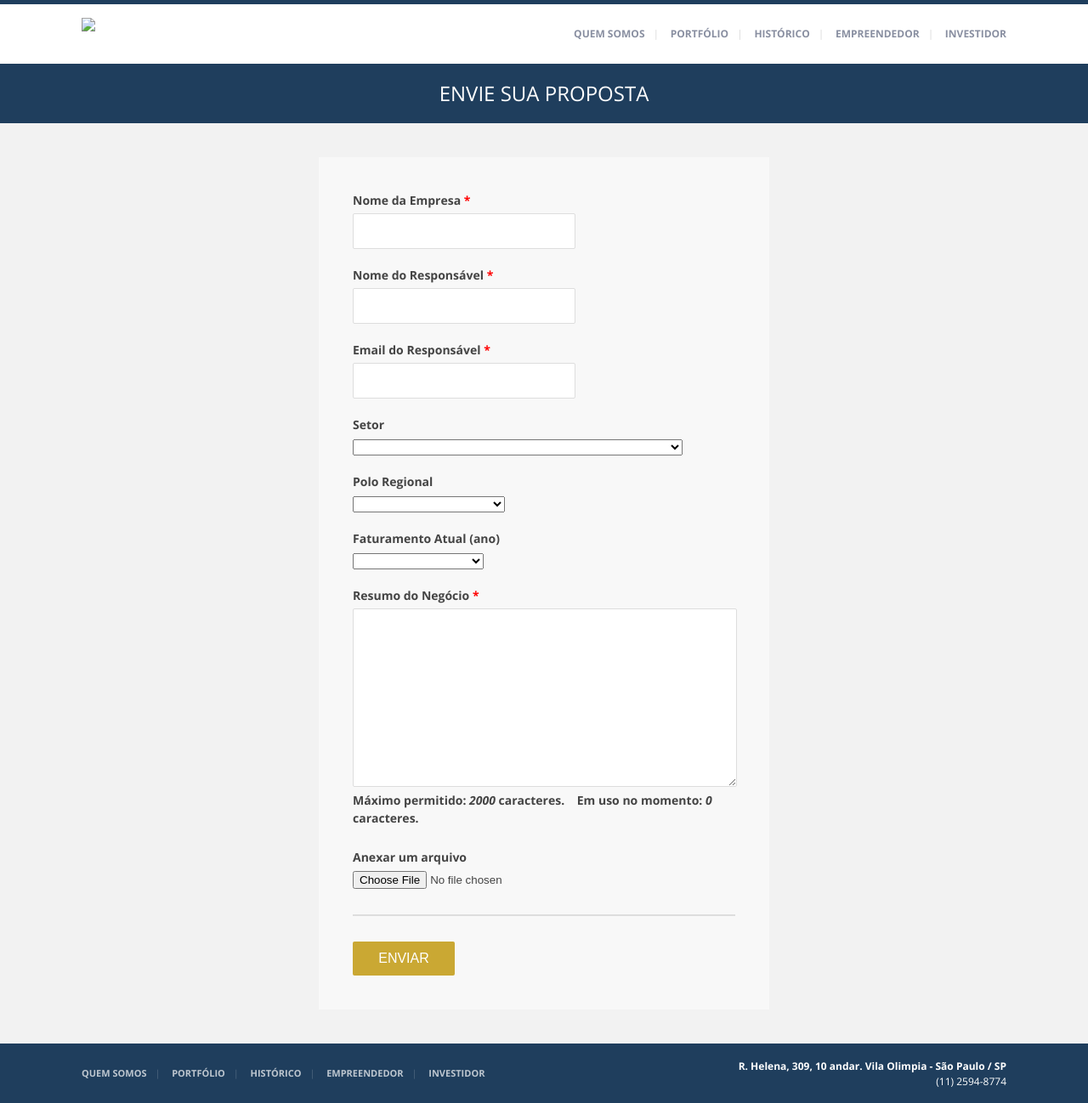
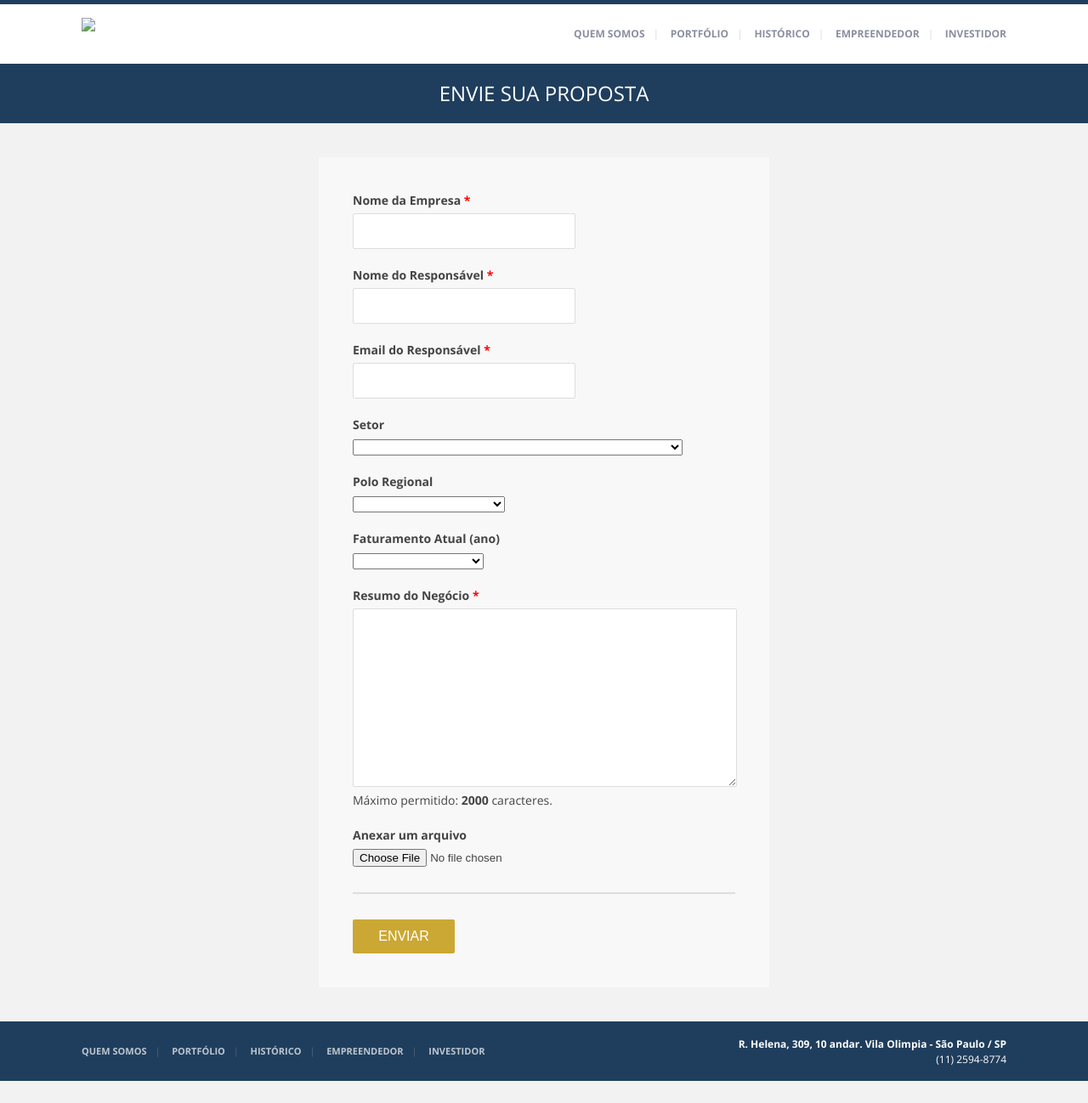
Before and after one commit to spventures/spventures.github.io, a Jekyll site: the page built from form.html, in a window 1280 px wide and 1298 px high. Shown: the whole window at 85% size. Built offline with Jekyll 4.4.1, drawn with Linux system fonts in a browser that asks for light colours; nearby versions of some CDN libraries; library files that are not in the unit come from our copies; comment, search, counter and statistics services are not loaded.

Commit message:
Styled phrase

```diff
--- a/form.html
+++ b/form.html
@@ -163,7 +163,7 @@ permalink: /proposta/
               tabindex="7"
               onkeyup="validateRange(8, 'character');"
               required  ></textarea>
-              <label for="Field8">Máximo permitido: <var id="rangeMaxMsg8">2000</var> caracteres.&nbsp;&nbsp;&nbsp; <em class="currently">Em uso no momento: <var id="rangeUsedMsg8">0</var> caracteres.</em></label>
+              <p>Máximo permitido: <strong>2000</strong> caracteres.</p>
             </div>
           </li>
           <li id="foli10" class="notranslate       "  >
```
